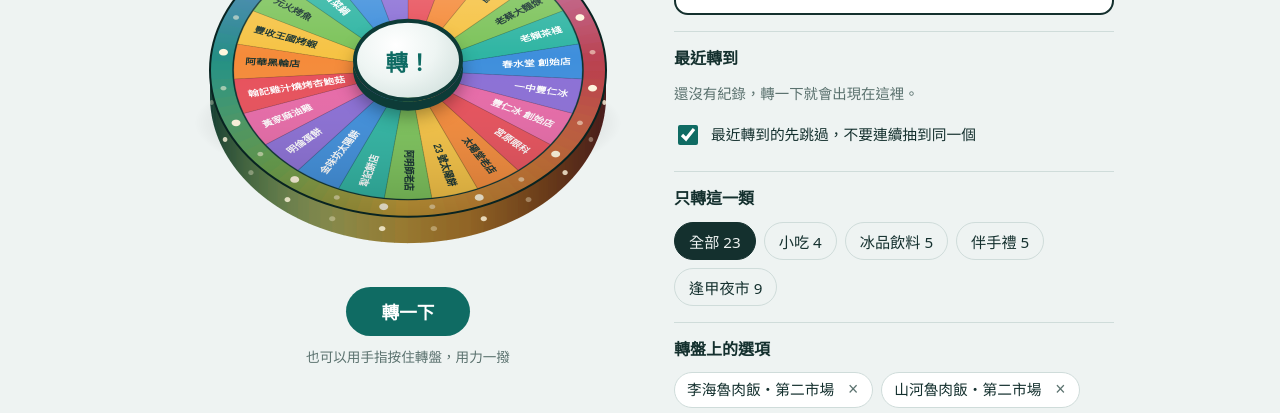
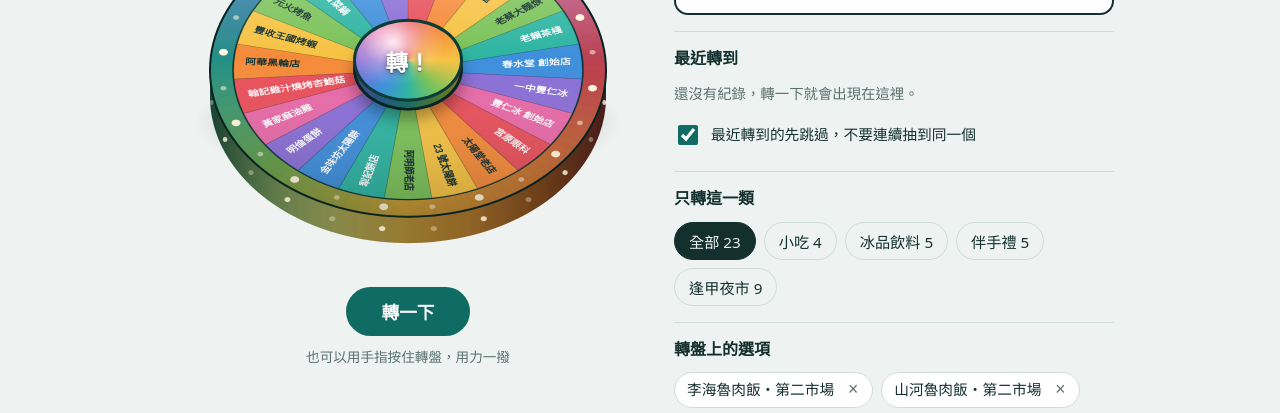
Before and after one commit to a0956530222-a11y/55666, a plain HTML site: page wheel/index.html in a window 1280 px wide. Shown: the part 369-782 px from the top of the page. Drawn offline with Linux system fonts and the light colour scheme.

Commit message:
台中轉轉樂：中間的轉鈕改成五彩
Co-Authored-By: Claude Opus 5.5 <noreply@anthropic.com>
Claude-Session: https://claude.ai/code/session_01RjTRgTtaL6n1Y88vUja3y2

```diff
--- a/wheel/index.html
+++ b/wheel/index.html
@@ -189,15 +189,40 @@
   .hub {
     position: absolute; left: 50%; top: 48.5%; transform: translate(-50%, -62%);
     width: 25%; aspect-ratio: 1.33; border-radius: 50%;
-    background: radial-gradient(ellipse at 38% 30%, #ffffff 0%, #eef5f3 45%, #c9dad6 100%);
-    border: 4px solid var(--wheel-rim);
-    box-shadow: 0 9px 0 var(--wheel-rim), 0 14px 18px rgba(0, 0, 0, .35);
+    /* 五彩轉鈕：上面是彩虹面＋光澤，底下用 ::before 畫出較暗的彩虹側邊 */
+    --hub-rainbow: #e8505b, #f58b3a, #f6c344, #7cc35a, #2fb5a3, #3f8fdc, #8b6fd6, #e86aa8, #e8505b;
+    isolation: isolate;
+    background: transparent;
+    border: 0;
+    box-shadow: none;
     display: grid; place-items: center;
-    font: 900 clamp(1rem, 4vw, 1.4rem) var(--font-display); color: #0f6b63;
+    font: 900 clamp(1rem, 4vw, 1.4rem) var(--font-display); color: #ffffff;
+    text-shadow: 0 1px 0 rgba(0, 0, 0, .35), 0 2px 6px rgba(0, 0, 0, .45);
     cursor: pointer; padding: 0;
     transition: transform .08s, box-shadow .08s;
   }
-  .hub:active:not(:disabled) { transform: translate(-50%, calc(-62% + 6px)); box-shadow: 0 3px 0 var(--wheel-rim), 0 6px 10px rgba(0, 0, 0, .3); }
+  /* 側邊（往下的厚度）在最底層，彩虹面蓋在上面，字在最上面 */
+  .hub::before {
+    content: ""; position: absolute; z-index: -2;
+    left: 0; right: 0; top: 9px; bottom: -9px; border-radius: 50%;
+    background: conic-gradient(from 0deg, var(--hub-rainbow));
+    filter: brightness(.6);
+    border: 3px solid var(--wheel-rim);
+    box-shadow: 0 8px 16px rgba(0, 0, 0, .35);
+    transition: top .08s, bottom .08s;
+  }
+  .hub::after {
+    content: ""; position: absolute; z-index: -1; inset: 0; border-radius: 50%;
+    background:
+      radial-gradient(ellipse at 36% 26%, rgba(255, 255, 255, .85) 0%, rgba(255, 255, 255, .25) 32%, rgba(255, 255, 255, 0) 55%),
+      conic-gradient(from 0deg, var(--hub-rainbow));
+    border: 3px solid var(--wheel-rim);
+  }
+  .is-spinning .hub { animation: hub-hue 1.6s linear infinite; }
+  @keyframes hub-hue { to { filter: hue-rotate(360deg); } }
+  @media (prefers-reduced-motion: reduce) { .is-spinning .hub { animation: none; } }
+  .hub:active:not(:disabled) { transform: translate(-50%, calc(-62% + 6px)); }
+  .hub:active:not(:disabled)::before { top: 3px; bottom: -3px; }
   .hub:disabled { cursor: wait; }
 
   .spin-btn {
--- a/wheel/sw.js
+++ b/wheel/sw.js
@@ -1,6 +1,6 @@
 // 台中轉轉樂的 service worker：先存好 App 檔案，沒有網路也能開啟。
 // 修改任何檔案後，請把 CACHE 的版本號加一，手機才會更新到新版。
-const CACHE = "taichung-wheels-v11";
+const CACHE = "taichung-wheels-v12";
 const FILES = [
   "./",
   "./index.html",
```
Also changed, not shown: wheel/screenshots/food.jpg, wheel/screenshots/games.jpg, wheel/screenshots/hike.jpg, wheel/screenshots/wide.jpg.
